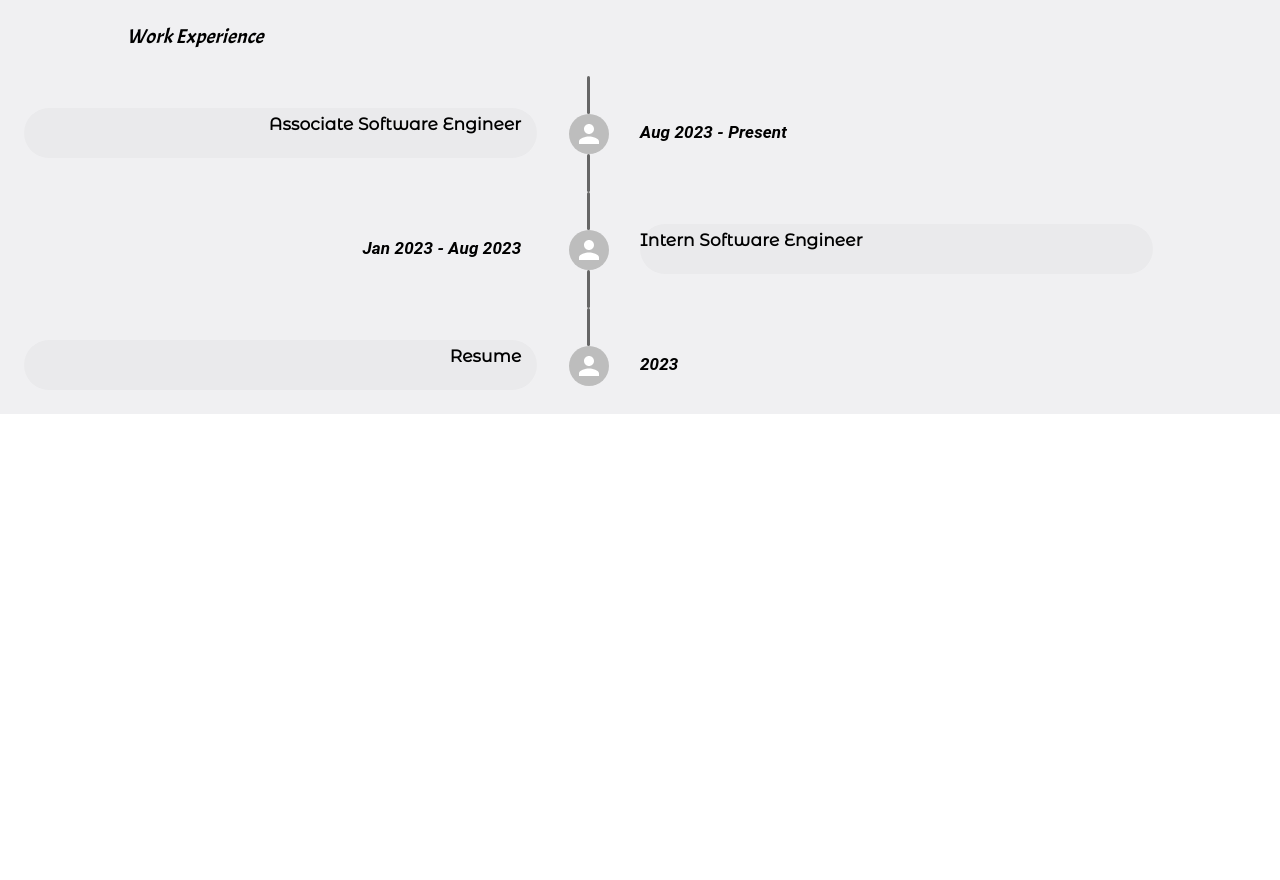
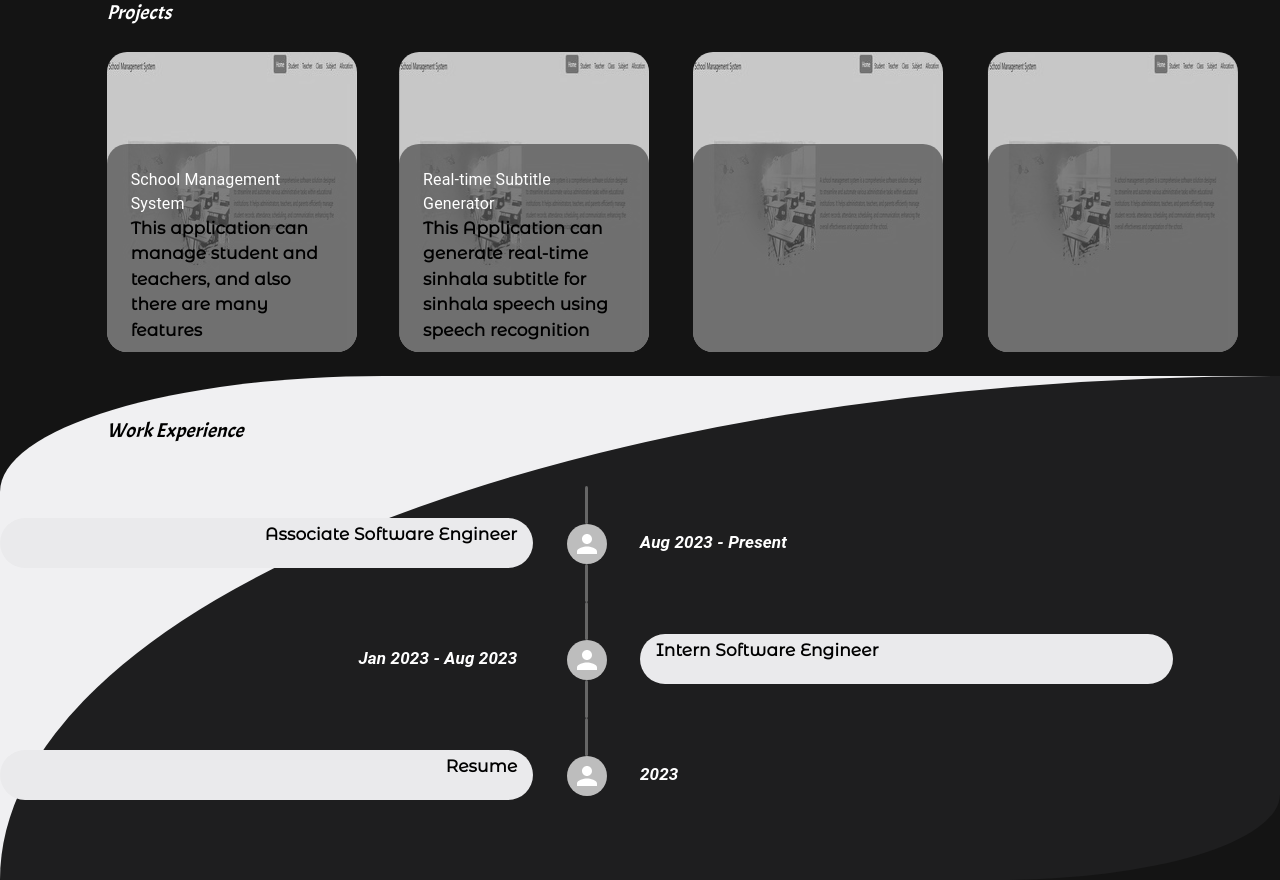
Before and after one commit to RVPSA/myportfolio, a React (Create React App) app: page / in a window 1280 px wide. Shown: the part 1840-2720 px from the top of the page. Before the commit the page ends 2254 px from the top, so only its background shows below. Built offline with nearby package versions, Linux system fonts and the light colour scheme.

Commit message:
Project Page

```diff
--- a/src/Assests/Images/index.js
+++ b/src/Assests/Images/index.js
@@ -16,4 +16,7 @@ export const Assests = {
     group_git: require("./Technologies/group_git.png"),
     group_react: require("./Technologies/group_react.png"),
   },
+  Projects: {
+    group_1: require("./Projects/group_1.jpeg"),
+  },
 };
--- a/src/components/step/index.js
+++ b/src/components/step/index.js
@@ -16,6 +16,7 @@ export const Stage = ({
 }) => {
   const [scope, animate] = useAnimate();
   const [scope1, animate1] = useAnimate();
+  const [scopeA, animateA] = useAnimate();
   const isInView = useInView(scope, { once: true });
 
   useEffect(() => {
@@ -29,6 +30,11 @@ export const Stage = ({
         scope1.current,
         { opacity: 1, x: [1500, 0] },
         { duration: duration, delay: 0.25, type: "spring" }
+      );
+      animateA(
+        scopeA.current,
+        { opacity: [0, 0.3, 0.5, 1] },
+        { duration: duration, delay: 0.25 }
       );
     }
   }, [isInView]);
@@ -63,7 +69,12 @@ export const Stage = ({
             }}
           >
             <Typography
-              sx={{ fontSize: 17, fontWeight: "bold", fontStyle: "italic" }}
+              sx={{
+                fontSize: 17,
+                fontWeight: "bold",
+                fontStyle: "italic",
+                color: "white",
+              }}
             >
               {titleL}
             </Typography>
@@ -71,7 +82,7 @@ export const Stage = ({
         )}
       </Grid>
 
-      <Grid item xs={1}>
+      <Grid item xs={1} ref={scopeA} sx={{ opacity: 0 }}>
         <Box
           sx={{
             display: "flex",
@@ -103,7 +114,7 @@ export const Stage = ({
         </Box>
       </Grid>
 
-      <Grid item xs={5} ref={scope1} sx={{ opacity: 0 }}>
+      <Grid item xs={5} ref={scope1}>
         {lStyle === false ? (
           <Box
             sx={{
@@ -112,7 +123,7 @@ export const Stage = ({
               alignItems: "center",
               backgroundColor: "#eaeaec",
               mt: 4,
-              pr: 2,
+              pl: 2,
               height: 50,
               borderRadius: 10,
             }}
@@ -131,7 +142,12 @@ export const Stage = ({
             }}
           >
             <Typography
-              sx={{ fontSize: 17, fontWeight: "bold", fontStyle: "italic" }}
+              sx={{
+                fontSize: 17,
+                fontWeight: "bold",
+                fontStyle: "italic",
+                color: "white",
+              }}
             >
               {titleR}
             </Typography>
--- /dev/null
+++ b/src/page/projectPage/collection/projectCard.js
@@ -0,0 +1,91 @@
+import { Typography } from "@mui/material";
+import { Box } from "@mui/system";
+import React, { useEffect } from "react";
+import { Para } from "../../../components/para";
+import { useAnimate, useInView } from "framer-motion";
+
+export const ProjectCard = ({
+  image,
+  title,
+  description,
+  duration,
+  fromL = true,
+}) => {
+  const [scope, animate] = useAnimate();
+  const isInView = useInView(scope, { once: true });
+
+  useEffect(() => {
+    if (isInView) {
+      animate(
+        scope.current,
+        { opacity: 1, x: [-1500, 0] },
+        { duration: duration, delay: 0.25, type: "spring" }
+      );
+      if (!fromL) {
+        animate(
+          scope.current,
+          { opacity: 1, x: [1500, 0] },
+          { duration: duration, delay: 0.25, type: "spring" }
+        );
+      }
+    }
+  }, [isInView, fromL]);
+
+  return (
+    <>
+      {fromL ? (
+        <Box
+          ref={scope}
+          sx={{
+            width: 250,
+            height: 300,
+            backgroundImage: `url(${image})`,
+            borderRadius: 5,
+            display: "flex",
+            flexDirection: "column-reverse",
+            mb: 3,
+            opacity: 0,
+          }}
+        >
+          <Box
+            sx={{
+              backgroundColor: "rgba(76,76,76,0.7)",
+              height: 160,
+              borderRadius: 5,
+              p: 3,
+            }}
+          >
+            <Typography sx={{ color: "white" }}>{title}</Typography>
+            <Para>{description}</Para>
+          </Box>
+        </Box>
+      ) : (
+        <Box
+          ref={scope}
+          sx={{
+            width: 250,
+            height: 300,
+            backgroundImage: `url(${image})`,
+            borderRadius: 5,
+            display: "flex",
+            flexDirection: "column-reverse",
+            mb: 3,
+            opacity: 0,
+          }}
+        >
+          <Box
+            sx={{
+              backgroundColor: "rgba(76,76,76,0.7)",
+              height: 160,
+              borderRadius: 5,
+              p: 3,
+            }}
+          >
+            <Typography sx={{ color: "white" }}>{title}</Typography>
+            <Para>{description}</Para>
+          </Box>
+        </Box>
+      )}
+    </>
+  );
+};
--- /dev/null
+++ b/src/page/projectPage/collection/workExperience.js
@@ -0,0 +1,63 @@
+import React from "react";
+import { Box, Grid, Typography } from "@mui/material";
+import { Stage } from "../../../components/step";
+
+export const WorkExperience = () => {
+  return (
+    <Box sx={{ display: "flex", position: "relative" }}>
+      <Box
+        sx={{
+          backgroundColor: "#f0f0f2",
+          width: "100%",
+          height: "50ch",
+          borderRadius: "30% 70% 100% 0% / 23% 0% 100% 77% ",
+        }}
+      ></Box>
+
+      <Box
+        sx={{
+          backgroundColor: "#1e1e1f",
+          width: "100%",
+          height: "50ch",
+          borderRadius: "100% 0% 22% 78% / 100% 83% 17% 0% ",
+          position: "absolute",
+          left: "0%",
+        }}
+      ></Box>
+      <Box sx={{ position: "absolute", width: "100%" }}>
+        <Grid container>
+          <Grid item xs={1}></Grid>
+          <Grid item xs>
+            <Typography
+              sx={{
+                my: 5,
+                fontFamily: "Acme",
+                fontSize: 20,
+                fontStyle: "italic",
+              }}
+            >
+              Work Experience
+            </Typography>
+          </Grid>
+        </Grid>
+        <Stage
+          titleL="Associate Software Engineer"
+          titleR="Aug 2023 - Present"
+          duration={3}
+        ></Stage>
+        <Stage
+          titleL="Jan 2023 - Aug 2023"
+          titleR="Intern Software Engineer"
+          lStyle={false}
+          duration={2}
+        ></Stage>
+        <Stage
+          titleL="Resume"
+          titleR="2023"
+          bdivder={false}
+          duration={1}
+        ></Stage>
+      </Box>
+    </Box>
+  );
+};
--- /dev/null
+++ b/src/page/projectPage/projectpage.js
@@ -0,0 +1,73 @@
+import { Box, Grid, Paper, Typography } from "@mui/material";
+import React from "react";
+import { WorkExperience } from "./collection/workExperience";
+import { Assests } from "../../Assests/Images";
+import { Para } from "../../components/para";
+import { ProjectCard } from "./collection/projectCard";
+
+export const ProjectPage = () => {
+  return (
+    <Box
+      id="project"
+      sx={{
+        backgroundColor: "#141414",
+      }}
+    >
+      <Grid container>
+        <Grid item xs={1}></Grid>
+        <Grid item xs={11}>
+          <Typography
+            sx={{
+              color: "white",
+              fontFamily: "Acme",
+              fontSize: 20,
+              fontStyle: "italic",
+              my: 3,
+            }}
+          >
+            Projects
+          </Typography>
+        </Grid>
+
+        <Grid item xs={1}></Grid>
+        <Grid item xs>
+          <ProjectCard
+            image={Assests.Projects.group_1}
+            title="School Management System"
+            description="This application can manage student and teachers, and also there are
+          many features"
+            fromL={true}
+            duration={4}
+          />
+        </Grid>
+        <Grid item xs>
+          <ProjectCard
+            image={Assests.Projects.group_1}
+            title="Real-time Subtitle Generator"
+            description="This Application can generate real-time sinhala subtitle for sinhala speech using speech recognition"
+            fromL={true}
+            duration={6}
+          />
+        </Grid>
+        <Grid item xs>
+          <ProjectCard
+            image={Assests.Projects.group_1}
+            fromL={false}
+            duration={4}
+          />
+        </Grid>
+        <Grid item xs>
+          <ProjectCard
+            image={Assests.Projects.group_1}
+            fromL={false}
+            duration={6}
+          />
+        </Grid>
+
+        <Grid item xs={12}>
+          <WorkExperience />
+        </Grid>
+      </Grid>
+    </Box>
+  );
+};
--- a/src/page/projectpage.js
+++ /dev/null
@@ -1,37 +0,0 @@
-import { Box, Chip, Divider, Grid, Typography } from "@mui/material";
-import React from "react";
-import { Stage } from "../components/step";
-
-export const ProjectPage = () => {
-  return (
-    <Box id="project" sx={{ backgroundColor: "#f0f0f2", padding: 3 }}>
-      <Grid container>
-        <Grid item xs={1}></Grid>
-        <Grid item xs>
-          <Typography
-            sx={{
-              my: 3,
-              fontFamily: "Acme",
-              fontSize: 20,
-              fontStyle: "italic",
-            }}
-          >
-            Work Experience
-          </Typography>
-        </Grid>
-      </Grid>
-      <Stage
-        titleL="Associate Software Engineer"
-        titleR="Aug 2023 - Present"
-        duration={3}
-      ></Stage>
-      <Stage
-        titleL="Jan 2023 - Aug 2023"
-        titleR="Intern Software Engineer"
-        lStyle={false}
-        duration={2}
-      ></Stage>
-      <Stage titleL="Resume" titleR="2023" bdivder={false} duration={1}></Stage>
-    </Box>
-  );
-};
--- a/src/routes/route.js
+++ b/src/routes/route.js
@@ -1,7 +1,7 @@
 import React from "react";
 import { NavigationBar } from "../components/navigationbar";
 import { AboutPage } from "../page/aboutpage";
-import { ProjectPage } from "../page/projectpage";
+import { ProjectPage } from "../page/projectPage/projectpage";
 import { PublicationPage } from "../page/publicationpage";
 import { ContactPage } from "../page/contactpage";
 import { HomePage } from "../page/homepage";
```
Also changed, not shown: src/Assests/Images/Projects/group_1.jpeg (added).
